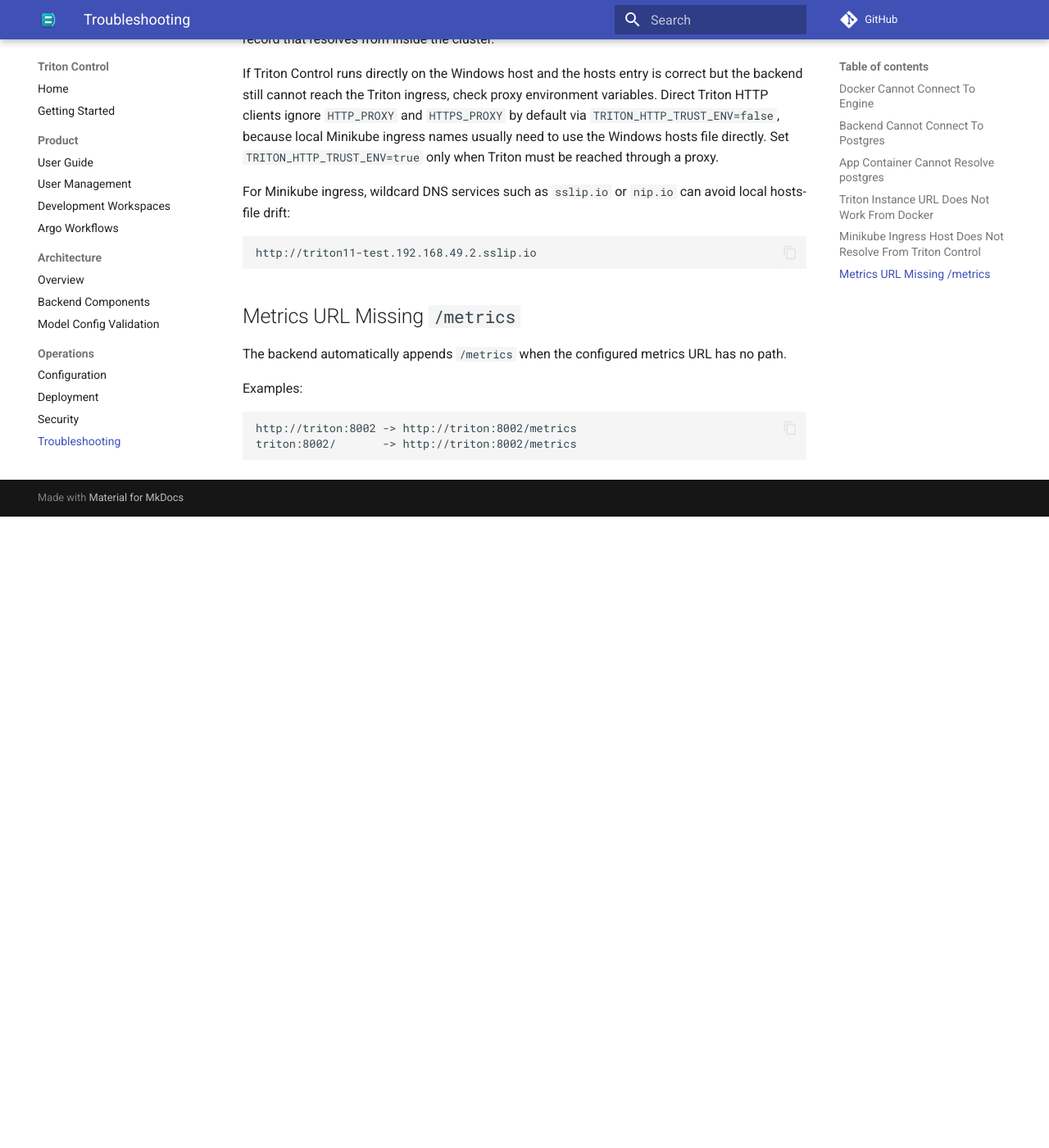
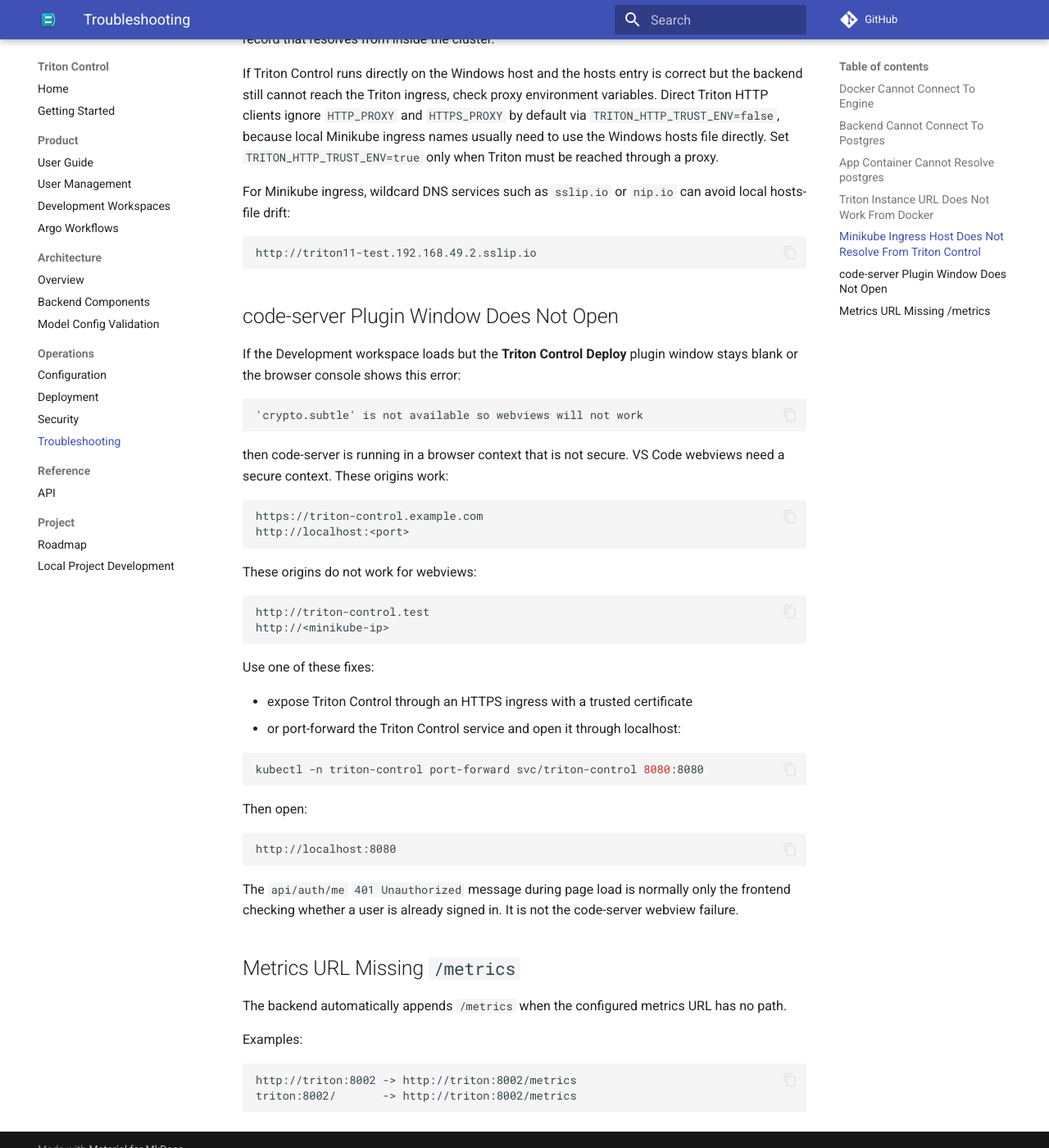
Before and after one commit to ai-lab-tech/triton-control, an MkDocs documentation site: the page built from docs/troubleshooting.md, in a window 1280 px wide and 1400 px high, scrolled down 2167 px. Shown: the whole window at 82% size. Built offline with MkDocs 1.6.1 and Material for MkDocs 9.7.7, drawn with Linux system fonts in a browser that asks for light colours; comment, search, counter and statistics services are not loaded; before the commit the page ends 2797 px from its top, so only the background shows below that.

Commit message:
Warn about insecure code-server webviews

````diff
--- a/docs/troubleshooting.md
+++ b/docs/troubleshooting.md
@@ -126,6 +126,49 @@
 http://triton11-test.192.168.49.2.sslip.io
 ```
 
+## code-server Plugin Window Does Not Open
+
+If the Development workspace loads but the **Triton Control Deploy** plugin
+window stays blank or the browser console shows this error:
+
+```text
+'crypto.subtle' is not available so webviews will not work
+```
+
+then code-server is running in a browser context that is not secure. VS Code
+webviews need a secure context. These origins work:
+
+```text
+https://triton-control.example.com
+http://localhost:<port>
+```
+
+These origins do not work for webviews:
+
+```text
+http://triton-control.test
+http://<minikube-ip>
+```
+
+Use one of these fixes:
+
+- expose Triton Control through an HTTPS ingress with a trusted certificate
+- or port-forward the Triton Control service and open it through localhost:
+
+```bash
+kubectl -n triton-control port-forward svc/triton-control 8080:8080
+```
+
+Then open:
+
+```text
+http://localhost:8080
+```
+
+The `api/auth/me` `401 Unauthorized` message during page load is normally only
+the frontend checking whether a user is already signed in. It is not the
+code-server webview failure.
+
 ## Metrics URL Missing `/metrics`
 
 The backend automatically appends `/metrics` when the configured metrics URL has
````
Also changed, not shown: docs/development-workspaces.md (+6 -0 lines), 1 other file.
